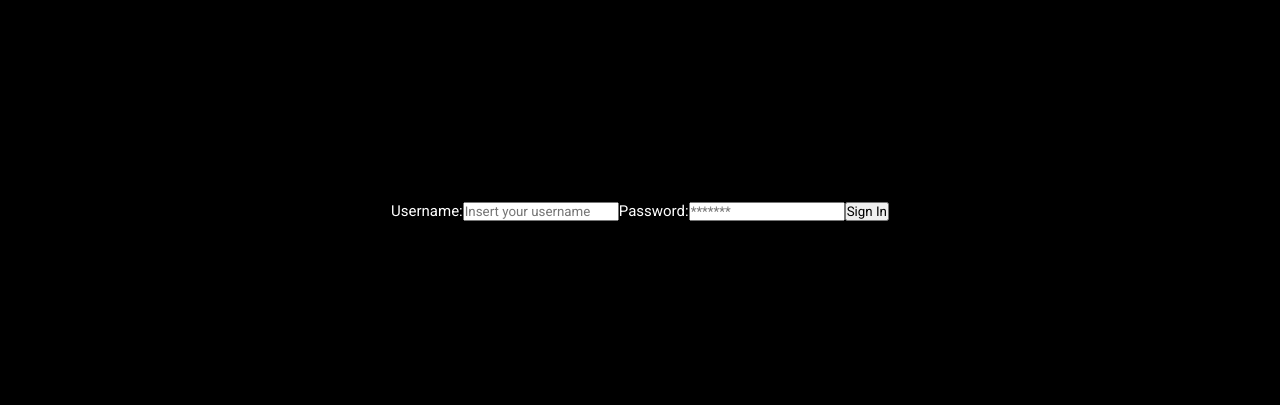
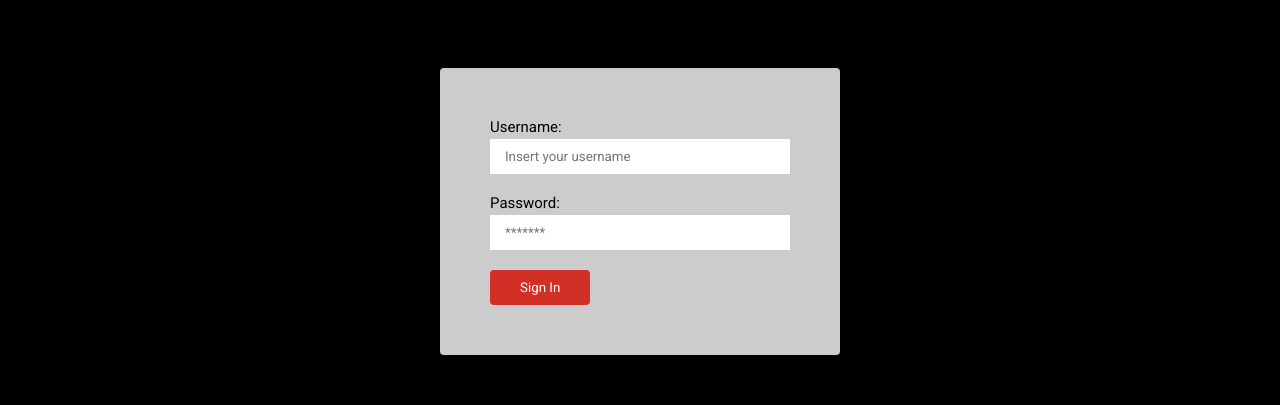
Before and after one commit to Sitkus/netflix-clone_react, a React (Create React App) app: page /sign-in in a window 1280 px wide. Shown: the part 189-594 px from the top of the page. Built offline with nearby package versions, Linux system fonts and the light colour scheme.

Commit message:
Added logging in and out, button changes to logout when logged in

```diff
--- a/src/app/components/helpers/Button.js
+++ b/src/app/components/helpers/Button.js
@@ -1,10 +1,10 @@
 import useStyles from './Button.style';
 
-function Button({ children, className, onClick }) {
+function Button({ children, className, onClick, type = 'button' }) {
   const classes = useStyles();
 
   return (
-    <button onClick={onClick} className={`${classes.button} ${className}`}>
+    <button onClick={onClick} className={`${classes.button} ${className}`} type={type}>
       {children}
     </button>
   );
--- a/src/app/components/layout/Header.js
+++ b/src/app/components/layout/Header.js
@@ -4,12 +4,22 @@ import logo from '../../../assets/images/logo.svg';
 
 import { Button } from '../helpers';
 
-function Header() {
+function Header({ isLoggedIn, setIsLoggedIn }) {
   const classes = useStyles();
   let history = useHistory();
 
   const redirectToSignIn = () => {
     history.push('/sign-in');
+  };
+
+  const logout = () => {
+    deleteTokenFromLocalStorage();
+
+    setIsLoggedIn(false);
+  };
+
+  const deleteTokenFromLocalStorage = () => {
+    localStorage.removeItem('token');
   };
 
   return (
@@ -18,7 +28,7 @@ function Header() {
         <Link to="/" className={classes.logoLink}>
           <img className={classes.logoImage} src={logo} alt="Logo made from an F letter" />
         </Link>
-        <Button onClick={redirectToSignIn}>Sign in</Button>
+        {!isLoggedIn ? <Button onClick={redirectToSignIn}>Sign in</Button> : <Button onClick={logout}>Logout</Button>}
       </nav>
     </header>
   );
--- a/src/app/components/pages/SignIn.js
+++ b/src/app/components/pages/SignIn.js
@@ -1,9 +1,12 @@
-import { LocalGasStation } from '@material-ui/icons';
 import { useState } from 'react';
+import { useHistory } from 'react-router-dom';
 import useStyles from './pages.style';
+import { Button } from '../helpers';
 
-function SignIn() {
+function SignIn({ checkIfLoggedIn }) {
+  const history = useHistory();
   const classes = useStyles();
+
   const [errorMessage, setErrorMessage] = useState('');
   const [username, setUsername] = useState('');
   const [password, setPassword] = useState('');
@@ -37,6 +40,10 @@ function SignIn() {
 
     if (response.ok) {
       saveTokenToLocalStorage(data.token);
+
+      checkIfLoggedIn();
+
+      redirectToHome();
     } else {
       showError(data.message);
     }
@@ -44,6 +51,10 @@ function SignIn() {
 
   const saveTokenToLocalStorage = token => {
     localStorage.setItem('token', token);
+  };
+
+  const redirectToHome = () => {
+    history.push('/');
   };
 
   const showError = msg => {
@@ -56,9 +67,12 @@ function SignIn() {
 
   return (
     <main className={`${classes.main} ${classes.mainWithForm}`}>
-      <form method="POST" onSubmit={checkIfInputsAreNotEmpty}>
-        <label htmlFor="username">Username:</label>
+      <form className={classes.form} method="POST" onSubmit={checkIfInputsAreNotEmpty}>
+        <label className={classes.label} htmlFor="username">
+          Username:
+        </label>
         <input
+          className={classes.input}
           onChange={e => setUsername(e.target.value)}
           type="text"
           name="username"
@@ -66,8 +80,11 @@ function SignIn() {
           placeholder="Insert your username"
         />
 
-        <label htmlFor="password">Password:</label>
+        <label className={classes.label} htmlFor="password">
+          Password:
+        </label>
         <input
+          className={classes.input}
           onChange={e => setPassword(e.target.value)}
           type="password"
           name="password"
@@ -75,9 +92,11 @@ function SignIn() {
           placeholder="*******"
         />
 
-        {errorMessage ? <p>{errorMessage}</p> : null}
+        {errorMessage ? <p className={classes.error}>{errorMessage}</p> : null}
 
-        <button type="submit">Sign In</button>
+        <Button className={classes.formButton} type="submit">
+          Sign In
+        </Button>
       </form>
     </main>
   );
--- a/src/app/components/pages/pages.style.js
+++ b/src/app/components/pages/pages.style.js
@@ -11,6 +11,10 @@ const useStyles = makeStyles(theme => ({
   mainWithForm: {
     alignItems: 'center'
   },
+
+  /**
+   * Home
+   */
   movies: {
     display: 'flex',
     justifyContent: 'space-between',
@@ -21,6 +25,38 @@ const useStyles = makeStyles(theme => ({
   button: {
     alignSelf: 'center',
     marginBottom: '50px'
+  },
+
+  /**
+   * Form
+   */
+  form: {
+    display: 'flex',
+    flexWrap: 'wrap',
+    backgroundColor: '#ccc',
+    color: theme.palette.primary.main,
+    borderRadius: '4px',
+    maxWidth: '400px',
+    padding: '50px'
+  },
+  label: {
+    flex: '0 0 100%',
+    marginBottom: '3px'
+  },
+  input: {
+    flex: '0 0 100%',
+    marginBottom: '20px',
+    padding: '10px 15px',
+    outline: 'none',
+    border: 'none',
+    '&:focus': {
+      boxShadow: `inset 0 0 0 2px green`
+    }
+  },
+  error: {
+    flex: '0 0 100%',
+    marginBottom: '20px',
+    color: theme.palette.secondary.main
   }
 }));
 
--- a/src/app/index.js
+++ b/src/app/index.js
@@ -1,12 +1,30 @@
+import { useState, useEffect } from 'react';
 import { BrowserRouter as Router } from 'react-router-dom';
+
 import { Header, Footer } from './components/layout';
 import Routes from './routes';
 
 function App() {
+  const [isLoggedIn, setIsLoggedIn] = useState(false);
+
+  useEffect(() => {
+    checkIfLoggedIn();
+  }, [isLoggedIn]);
+
+  const checkIfLoggedIn = () => {
+    const tokenFromLocalStorage = localStorage.getItem('token');
+
+    if (tokenFromLocalStorage) {
+      setIsLoggedIn(true);
+    } else {
+      setIsLoggedIn(false);
+    }
+  };
+
   return (
     <Router>
-      <Header />
-      <Routes />
+      <Header isLoggedIn={isLoggedIn} setIsLoggedIn={setIsLoggedIn} />
+      <Routes checkIfLoggedIn={checkIfLoggedIn} />
       <Footer />
     </Router>
   );
--- a/src/app/routes/index.js
+++ b/src/app/routes/index.js
@@ -1,14 +1,14 @@
 import { Switch, Route } from 'react-router-dom';
 import { Home, SignIn, SignUp } from '../components/pages';
 
-function Routes() {
+function Routes({ checkIfLoggedIn }) {
   return (
     <Switch>
       <Route exact path="/">
         <Home />
       </Route>
       <Route exact path="/sign-in">
-        <SignIn />
+        <SignIn checkIfLoggedIn={checkIfLoggedIn} />
       </Route>
       <Route exact path="/sign-up">
         <SignUp />
```
Also changed, not shown: src/app/redux/reducers/error.js (added), src/app/redux/reducers/token.js (added).
